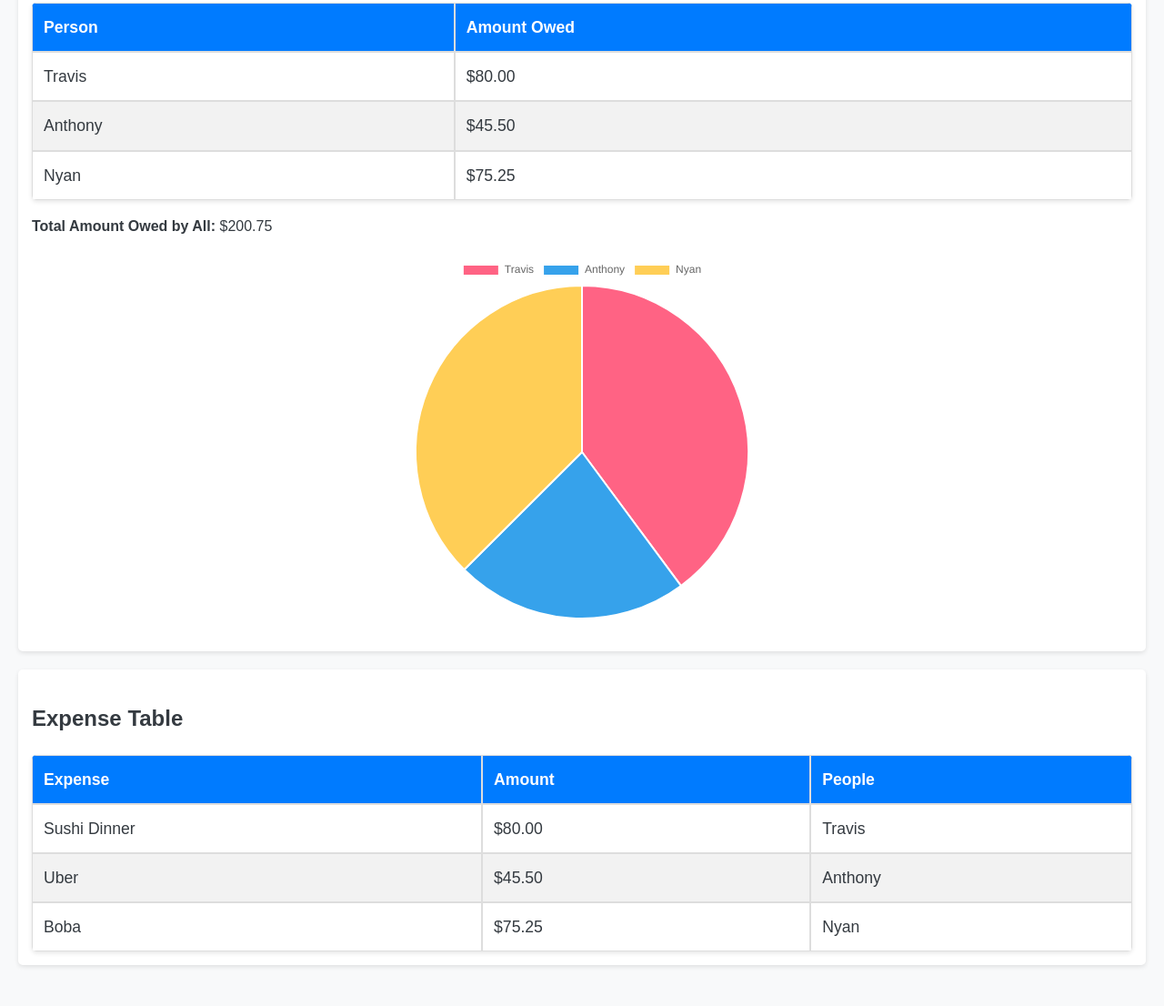
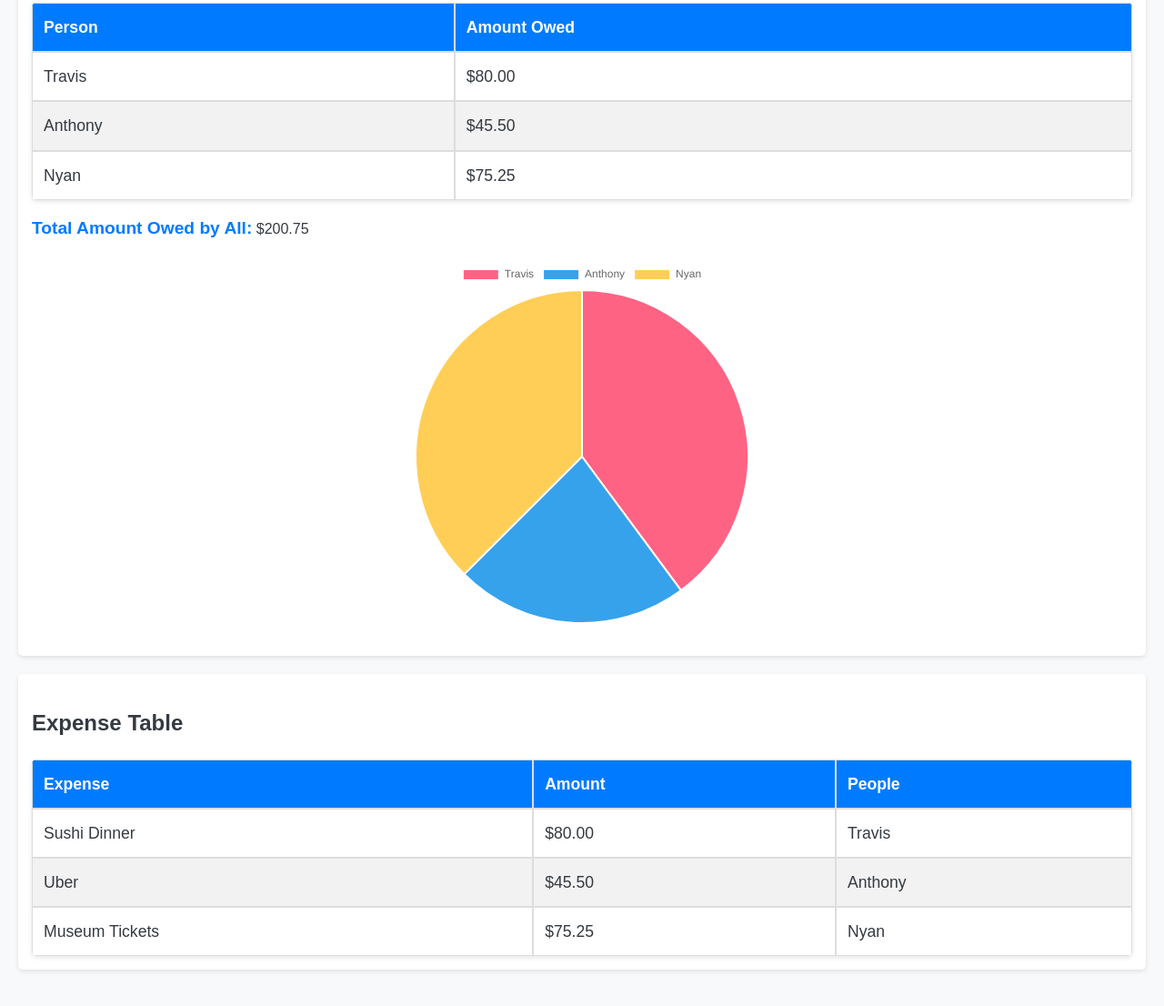
Before and after one commit to tnguyen101/BillSplitter, a website: page index.html in a window 1280 px wide. Shown: the part 310-1416 px from the top of the page at 91% size. Drawn offline with nearby package versions, Linux system fonts and the light colour scheme.

Commit message:
Change color for a text

```diff
--- a/index.html
+++ b/index.html
@@ -116,7 +116,7 @@
               <!-- Summary table will be populated dynamically -->
           </tbody>
       </table>
-      <p><strong>Total Amount Owed by All:</strong> $<span id="totalAmount"></span></p>
+      <p><strong style='font-size: 1.2em; color: #007BFF;'>Total Amount Owed by All:</strong> $<span id="totalAmount"></span></p>
       <div class="chart-container">
           <canvas id="pieChart"></canvas>
       </div>
@@ -136,7 +136,7 @@
               <!-- Rows will be added here dynamically -->
               <tr><td>Sushi Dinner</td><td>$80.00</td><td>Travis</td></tr>
               <tr><td>Uber</td><td>$45.50</td><td>Anthony</td></tr>
-              <tr><td>Boba</td><td>$75.25</td><td>Nyan</td></tr>
+              <tr><td>Museum Tickets</td><td>$75.25</td><td>Nyan</td></tr>
               <!-- Add more expenses as needed -->
           </tbody>
       </table>
```
